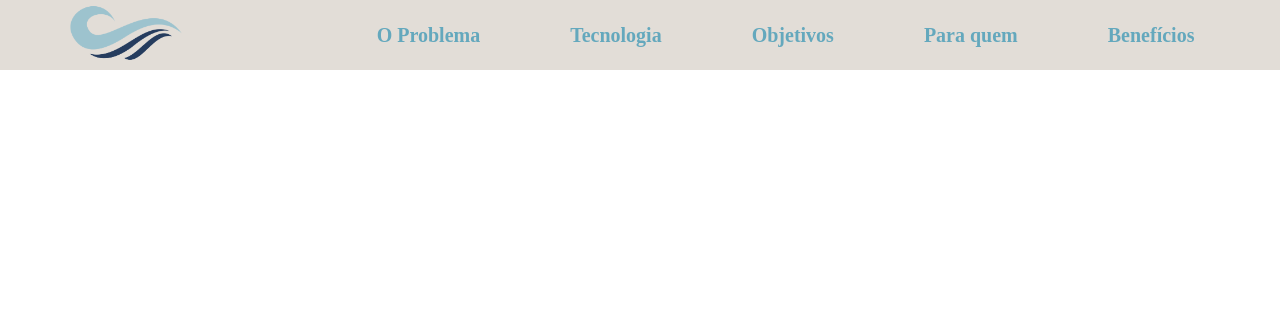
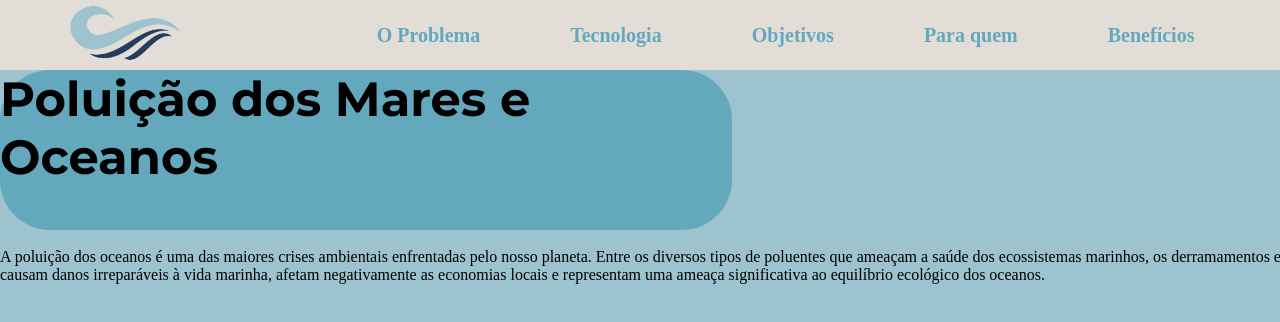
Before and after one commit to Global-Solution-1ESPH/gs-front-web, a plain HTML site: page html/index.html in a window 1280 px wide. Shown: the top 322 px of the page. Drawn offline with Linux system fonts and the light colour scheme.

Commit message:
Adicionando texto a pagina inicial

```diff
--- a/css/main.css
+++ b/css/main.css
@@ -0,0 +1,54 @@
+@font-face {
+    font-family: 'MontserratBold';
+    src: url('/src/assets/font/static/Montserrat-Bold.ttf');
+}
+
+@font-face {
+    font-family: 'MontserratRegular';
+    src: url('/src/assets/font/Montserrat-VariableFont_wght.ttf');
+    font-weight: normal;
+    font-style: normal;
+}
+
+@font-face {
+    font-family: 'MontserratExtraBold';
+    src: url('/src/assets/font/static/Montserrat-ExtraBold.ttf');
+}
+
+
+:root {
+    --cor1: #0D9F92;
+    --cor2: #5FAD9F;
+    --cor3: #64A8BD;
+    --cor4: #8DC3B5;
+    --cor5: #9DC3CE;
+    --cor6: #C9DCC6;
+    --cor7: #E2DDD7;
+    --textcolor: #253C5E;
+    --font-regular: 'MontserratRegular', sans-serif;
+    --font-bold: 'MontserratBold', sans-serif;
+    --font-extrabold: 'MontserratExtraBold', sans-serif;
+}
+
+*{
+    margin: 0;
+    padding: 0;
+}
+
+.background-img{
+    background-color: var(--cor5);
+}
+
+.main-titulo{
+    width: 1920px;
+    height: 1000px;
+}
+
+.main-titulo-p{
+    font-size: 48px;
+    font-family: var(--font-bold);
+    background-color: var(--cor3);
+    width: 732px;
+    height: 160px;
+    border-radius: 50px;
+}
--- a/html/index.html
+++ b/html/index.html
@@ -54,5 +54,23 @@
             <p id="register-error" class="error-message"></p>
         </div>
     </div>
+
+    <main>
+        <div class="background-img">
+            <div class="main-titulo">
+                <div class="main-titulo-p">
+                    <p>Poluição dos Mares e Oceanos</p>
+                </div>
+                <img src="" alt="">
+                <p>A poluição dos oceanos é uma das maiores crises ambientais enfrentadas pelo nosso planeta. Entre os diversos tipos de poluentes que ameaçam a
+                    saúde dos ecossistemas marinhos, os derramamentos e vazamentos de óleo e petróleo se destacam como alguns dos mais prejudiciais. Esses incidentes
+                    causam danos irreparáveis à vida marinha, afetam negativamente as economias locais e representam uma ameaça significativa ao equilíbrio ecológico
+                    dos oceanos.</p>
+            </div>
+        </div>
+    </main>
+    <footer>
+
+    </footer>
 </body>
 </html>
```
